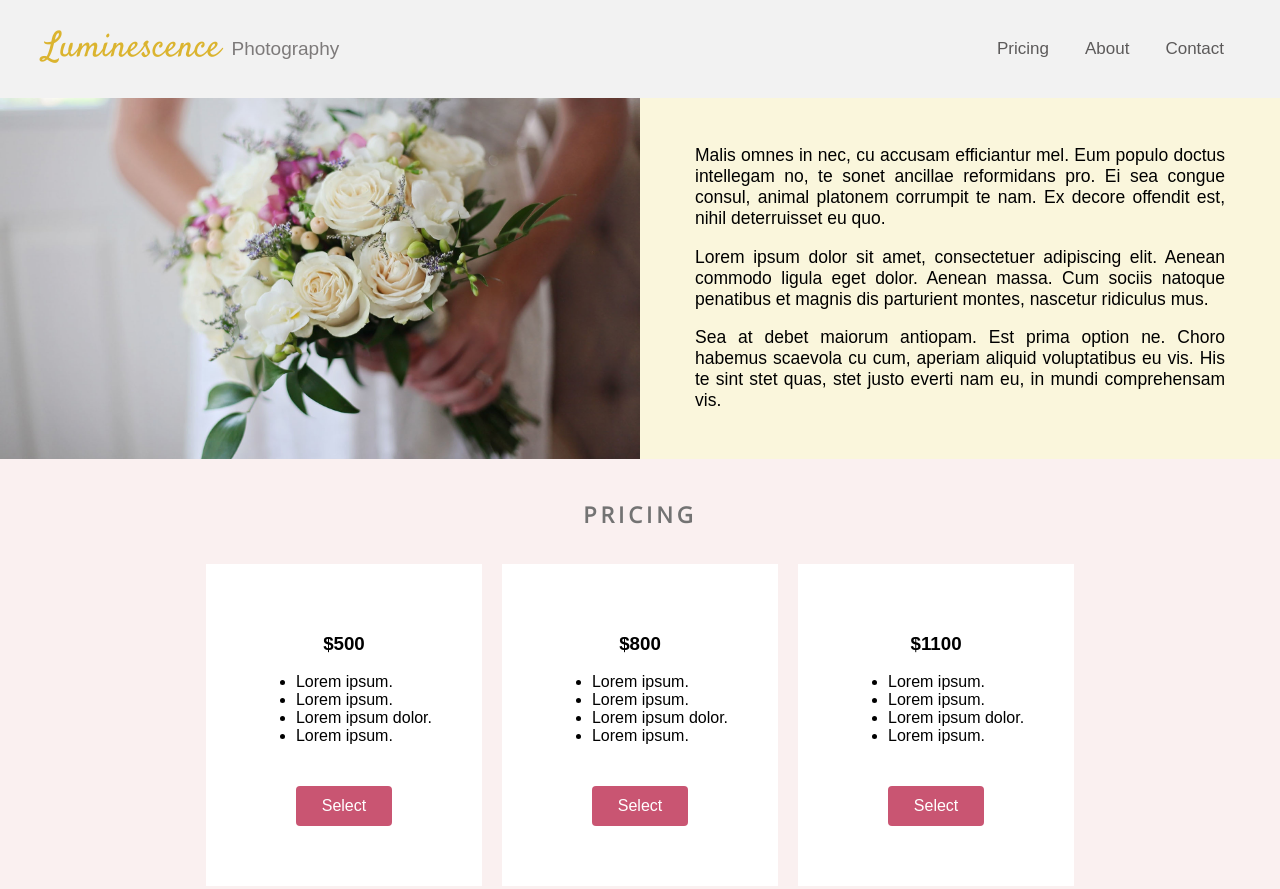
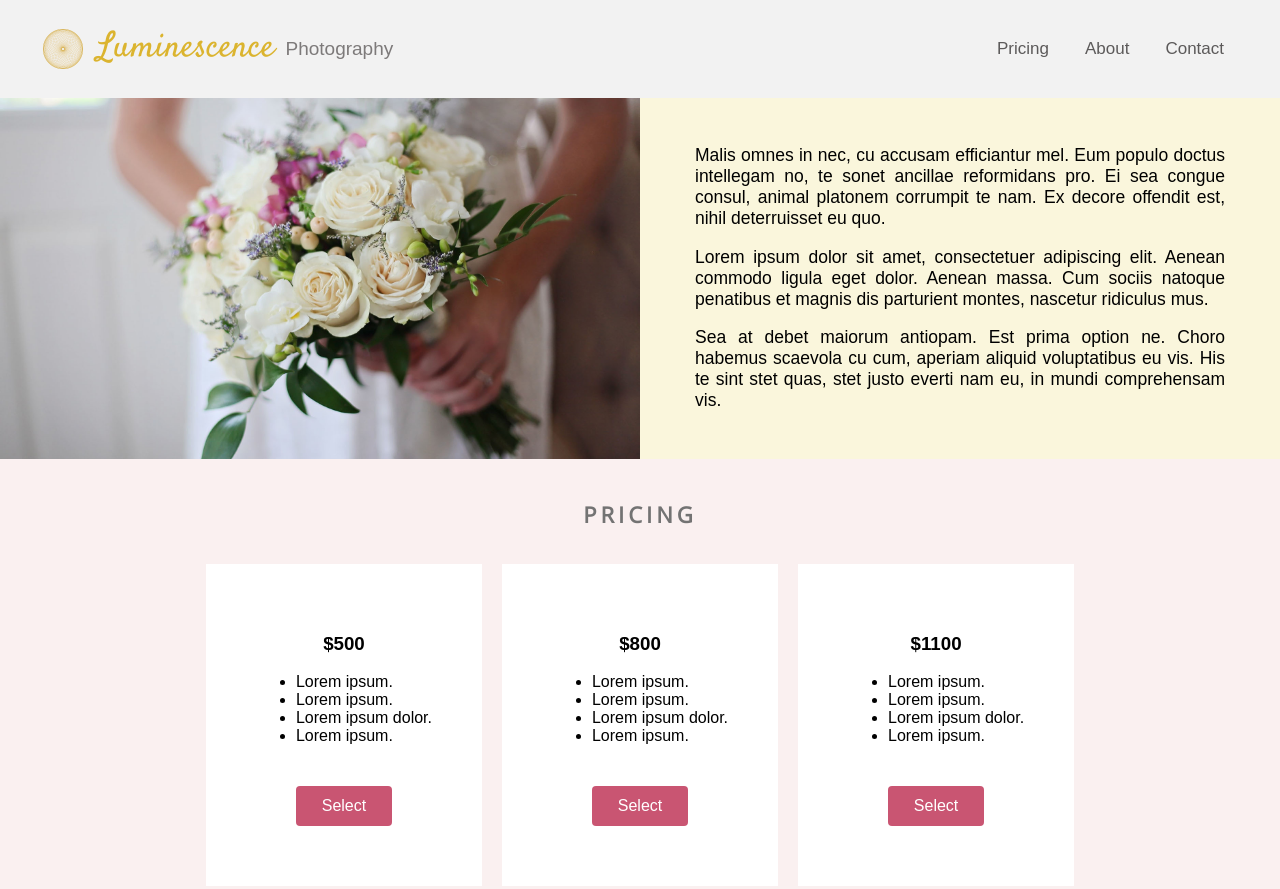
Before and after one commit to nataliecardot/landing-page, a plain HTML site: page index.html in a window 1280 px wide. Shown: the top 889 px of the page. Drawn offline with nearby package versions, Linux system fonts and the light colour scheme; a web font is replaced by a local one.

Commit message:
Add logo, make header sticky

```diff
--- a/index.html
+++ b/index.html
@@ -15,6 +15,7 @@
     <div class="container">
       <header>
         <div class="title">
+          <img src="img/logo.png" id="header-img" class="header-img">
           <h1>Luminescence</h1>
           <p>Photography</p>
         </div>
--- a/styles.css
+++ b/styles.css
@@ -7,6 +7,11 @@ body {
   font-family: Muli, sans-serif;
   margin: 0;
   font-size: 1.6rem;
+}
+
+.header-img {
+  height: 4rem;
+  padding-right: 1.4rem;
 }
 
 .container {
@@ -30,6 +35,10 @@ body {
 }
 
 header {
+  /* Unlike position: fixed; doesn't overlap content that follows header */
+  position: sticky;
+  /* Needed for use of position: sticky; */
+  top: 0;
   grid-area: header;
   background-color: #f2f2f2;
   display: flex;
@@ -60,6 +69,8 @@ header p {
 nav ul {
   display: flex;
   list-style-type: none;
+  /* Removing because it causes whitespace on the side (in mobile view) after adding position: sticky, top: 0, width: 100% to header */
+  margin: 0;
 }
 
 nav ul li {
@@ -145,7 +156,6 @@ h2 {
   grid-area: banner;
   background-image: url(img/desk-roses.jpg);
   background-size: cover;
-  background-position: center;
   background-repeat: no-repeat;
 }
 
@@ -264,7 +274,7 @@ form button {
   font-size: 1em;
   height: 4rem;
   width: 9.6rem;
-  margin: 2.5rem 0 5rem 0;
+  margin: 2.5rem 0 4.5rem 0;
   border: none;
 }
 
@@ -331,6 +341,7 @@ i:hover, button:hover {
     /* Only using this image for mobile, since it fits better */
     background-image: url(img/couple-heart.jpg);
     justify-content: center;
+    background-position: center;
   }
 
   form {
```
Also changed, not shown: img/logo.png (added).
